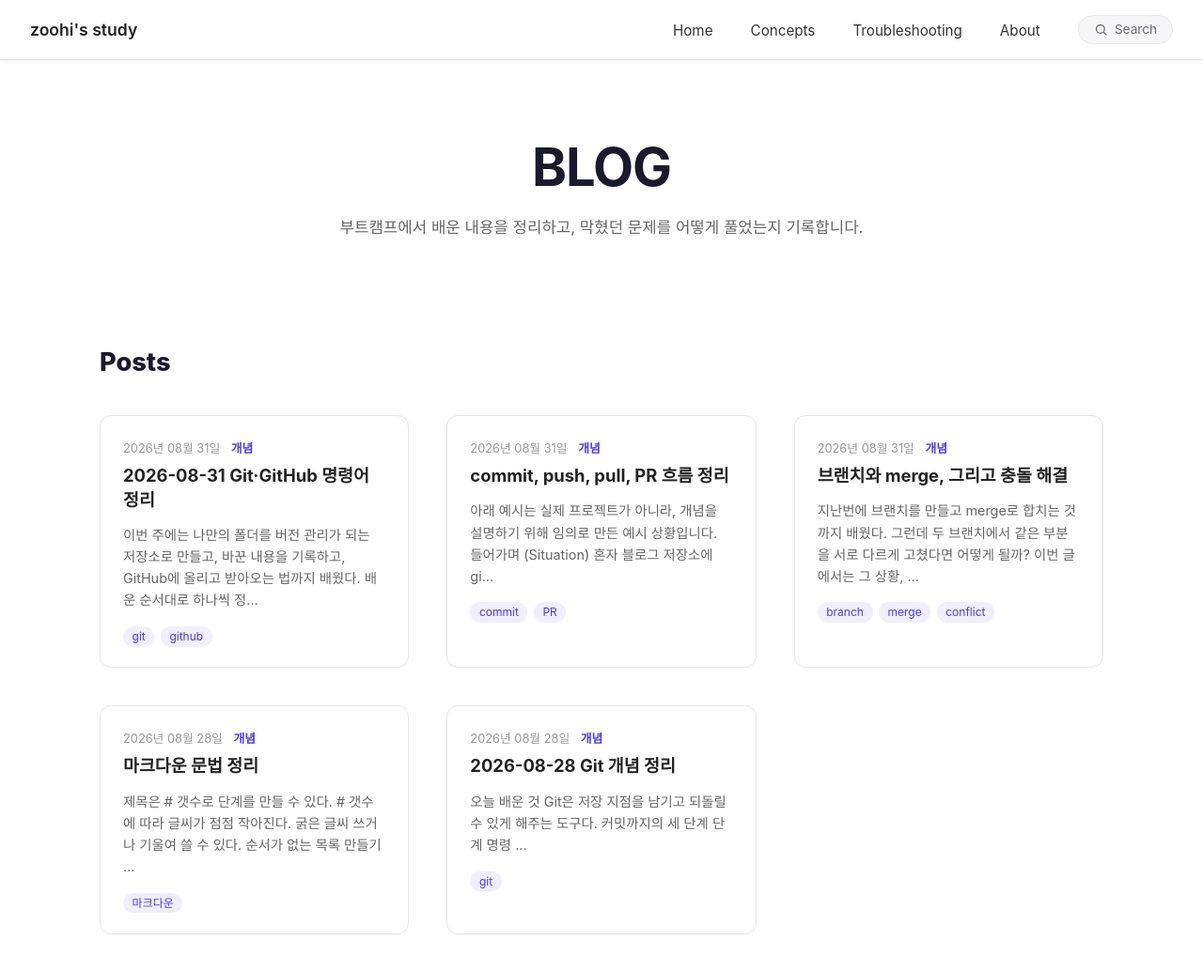
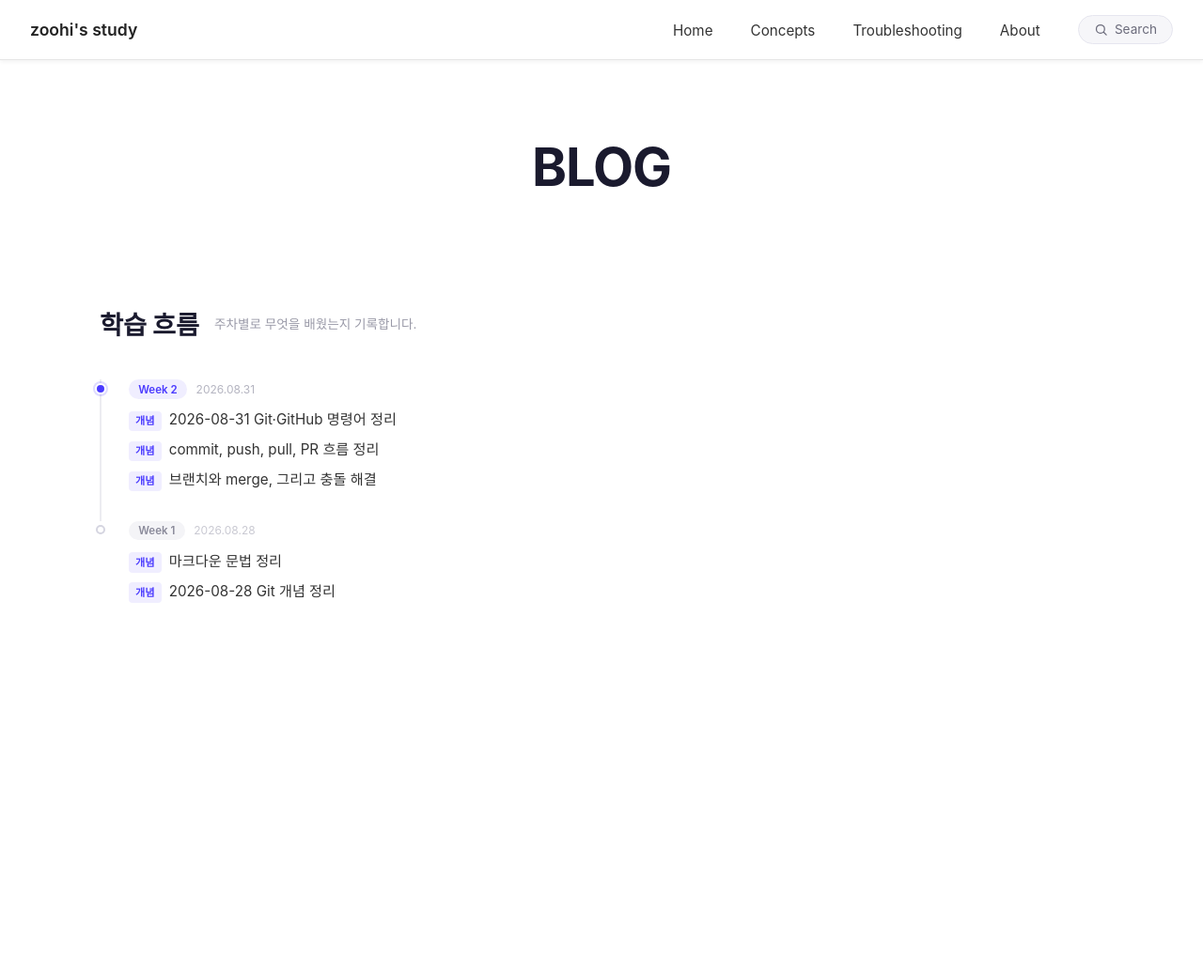
Before and after one commit to JHee0209/my-blog, a Jekyll site: the page built from index.md, in a window 1280 px wide and 1075 px high. Shown: the top 1034 px of the window at 94% size. Built offline with Jekyll 4.4.1, drawn with Linux system fonts in a browser that asks for light colours.

Commit message:
홈 화면 수정try

```diff
--- a/_config.yml
+++ b/_config.yml
@@ -3,6 +3,11 @@ description: 개발을 배우면서 정리하는 학습 기록
 remote_theme: mmistakes/jekyll-theme-basically-basic@1.4.5
 baseurl: "/my-blog"
 url: "https://jhee0209.github.io"
+bootcamp_start: 2026-08-24
+
+week_titles:
+  1: 개발 환경과 기초 문법
+  3: Git과 협업 흐름
 
 github_username: JHee0209
 author:
--- a/_layouts/home.html
+++ b/_layouts/home.html
@@ -19,7 +19,7 @@ layout: default
 
 .hero {
   text-align: center;
-  padding: 5rem 1rem 7rem;
+  padding: 5rem 1rem 6rem;
 }
 .hero h1 {
   font-size: 3.5rem;
@@ -45,6 +45,10 @@ layout: default
   font-weight: 800;
   margin: 0;
 }
+.section-head .sub {
+  font-size: 0.85rem;
+  color: #9a9aa8;
+}
 .more-btn {
   font-size: 0.85rem;
   color: #333;
@@ -58,79 +62,101 @@ layout: default
   background: #e5e5e5;
 }
 
-.post-section {
-  padding-bottom: 5rem;
-}
-.post-grid {
-  display: grid;
-  grid-template-columns: repeat(auto-fill, minmax(300px, 1fr));
-  gap: 2.5rem;
-}
-.post-card {
-  border: 1px solid #e5e5e5;
-  border-radius: 12px;
-  padding: 1.5rem;
-  transition: box-shadow 0.2s, transform 0.2s;
-}
-.post-card .cat {
-  margin-left: 0.5rem;
-  color: #4a3aff;
-  font-weight: 600;
+/* ===== 학습 흐름 타임라인 ===== */
+.timeline-section {
+  padding-bottom: 6rem;
 }
 
-.post-card:hover {
-  box-shadow: 0 6px 20px rgba(0,0,0,0.08);
-  transform: translateY(-3px);
+.tl-item {
+  position: relative;
+  padding-left: 1.8rem;
+  padding-bottom: 2rem;
+  border-left: 2px solid #ececf1;
 }
-.post-card .date {
-  font-size: 0.8rem;
-  color: #999;
-}
-.post-card h3 {
-  font-size: 1.15rem;
-  margin: 0.5rem 0 0.8rem;
-  line-height: 1.4;
-}
-.post-card h3 a {
-  color: #222;
-  text-decoration: none;
-}
-.post-card h3 a:hover {
-  color: #4a3aff;
-}
-.post-card .excerpt {
-  font-size: 0.9rem;
-  color: #666;
-  line-height: 1.6;
-  margin: 0 0 1rem;
-}
-.post-card .tags {
-  display: flex;
-  flex-wrap: wrap;
-  gap: 0.4rem;
+.tl-item:last-child {
+  border-left-color: transparent;
+  padding-bottom: 0;
 }
 
-.post-card .tags a {
-  display: inline-block;
-  text-decoration: none;
+.tl-dot {
+  position: absolute;
+  left: -6px;
+  top: 4px;
+  width: 10px;
+  height: 10px;
+  border-radius: 50%;
+  background: #fff;
+  border: 2px solid #d5d5e0;
+}
+.tl-item.is-current .tl-dot {
+  left: -7px;
+  width: 12px;
+  height: 12px;
+  background: #4a3aff;
+  border-color: #fff;
+  box-shadow: 0 0 0 2px rgba(74, 58, 255, 0.18);
 }
 
-.post-card .tags a span {
-  font-size: 0.75rem;
+.tl-meta {
+  display: flex;
+  align-items: baseline;
+  flex-wrap: wrap;
+  gap: 0.6rem;
+  margin-bottom: 0.7rem;
+}
+.tl-week {
+  font-size: 0.72rem;
+  font-weight: 600;
+  color: #8a8a9a;
+  background: #f4f4f7;
+  border-radius: 999px;
+  padding: 0.2rem 0.65rem;
+}
+.tl-item.is-current .tl-week {
   color: #4a3aff;
   background: #f0eeff;
-  padding: 0.2rem 0.6rem;
-  border-radius: 999px;
-  transition: all 0.2s;
+}
+.tl-date {
+  font-size: 0.75rem;
+  color: #c9c9d2;
+}
+.tl-item.is-current .tl-date {
+  color: #b4b4c0;
 }
 
-.post-card .tags a:hover span {
-  background: #4a3aff;
-  color: #fff;
+.tl-links {
+  display: flex;
+  flex-direction: column;
+  gap: 0.55rem;
+}
+.tl-link {
+  display: inline-flex;
+  align-items: baseline;
+  gap: 0.5rem;
+  font-size: 0.95rem;
+  color: #333;
+  text-decoration: none;
+  line-height: 1.5;
+  transition: color 0.18s;
+}
+.tl-link:hover,
+.tl-link:focus-visible {
+  color: #4a3aff;
+  outline: none;
+}
+.tl-link .tl-cat {
+  flex: none;
+  font-size: 0.7rem;
+  font-weight: 600;
+  color: #4a3aff;
+  background: #f0eeff;
+  border-radius: 4px;
+  padding: 0.15rem 0.45rem;
 }
 
 @media (max-width: 600px) {
   .hero h1 { font-size: 2.4rem; }
+  .section-head { flex-wrap: wrap; gap: 0.5rem 1rem; }
 }
 </style>
 
@@ -140,34 +166,60 @@ layout: default
 </div>
 
 <div class="home-wrap">
-  <div class="post-section">
+
+  {% if site.bootcamp_start and site.posts.size > 0 %}
+  <div class="timeline-section">
     <div class="section-head">
-      <h2>Posts</h2>
-      {% if site.posts.size > 6 %}
-      <a href="{{ '/archive/' | relative_url }}" class="more-btn">More →</a>
-      {% endif %}
+      <h2>학습 흐름</h2>
+      <span class="sub">주차별로 무엇을 배웠는지 기록합니다.</span>
     </div>
-    <div class="post-grid">
-      {% for post in site.posts limit: 6 %}
-      <article class="post-card">
-        <div class="date">{{ post.date | date: "%Y년 %m월 %d일" }}
-          {% if post.categories.size > 0 %}
-          <span class="cat">{{ post.categories.first }}</span>
-          {% endif %}
+
+    {% assign start = site.bootcamp_start | date: "%s" | plus: 0 %}
+    {% assign rows = "" | split: "" %}
+    {% for post in site.posts %}
+      {% assign elapsed = post.date | date: "%s" | plus: 0 | minus: start %}
+      {% if elapsed < 0 %}{% assign elapsed = 0 %}{% endif %}
+      {% assign wk = elapsed | divided_by: 604800 | plus: 1 %}
+      {% assign key = wk | prepend: "000" | slice: -3, 3 %}
+      {% assign rows = rows | push: key %}
+    {% endfor %}
+
+    {% assign week_keys = rows | uniq | sort | reverse %}
+
+    <div class="timeline">
+      {% for key in week_keys limit: 6 %}
+        {% assign wk_num = key | plus: 0 %}
+        <div class="tl-item{% if forloop.first %} is-current{% endif %}">
+          <span class="tl-dot"></span>
+
+          {% assign newest = nil %}
+          {% for post in site.posts %}
+            {% if rows[forloop.index0] == key and newest == nil %}
+              {% assign newest = post %}
+            {% endif %}
+          {% endfor %}
+
+          <div class="tl-meta">
+            <span class="tl-week">Week {{ wk_num }}</span>
+            <span class="tl-date">{{ newest.date | date: "%Y.%m.%d" }}</span>
+          </div>
+
+          <div class="tl-links">
+            {% for post in site.posts %}
+              {% if rows[forloop.index0] == key %}
+                <a class="tl-link" href="{{ post.url | relative_url }}">
+                  {% if post.categories.size > 0 %}
+                  <span class="tl-cat">{{ post.categories.first }}</span>
+                  {% endif %}
+                  <span>{{ post.title }}</span>
+                </a>
+              {% endif %}
+            {% endfor %}
+          </div>
         </div>
-        <h3><a href="{{ post.url | relative_url }}">{{ post.title }}</a></h3>
-        <p class="excerpt">{{ post.content | strip_html | truncate: 90 }}</p>
-        {% if post.tags.size > 0 %}
-        <div class="tags">
-          {% for tag in post.tags %}
-            <a href="{{ '/tags/' | relative_url }}#{{ tag | slugify }}">
-              <span>{{ tag }}</span>
-            </a>
-          {% endfor %}
-        </div>
-        {% endif %}
-      </article>
       {% endfor %}
     </div>
   </div>
+  {% endif %}
+
 </div>
--- a/index.md
+++ b/index.md
@@ -2,5 +2,3 @@
 layout: home
 title: BLOG
 ---
-
-부트캠프에서 배운 내용을 정리하고, 막혔던 문제를 어떻게 풀었는지 기록합니다.
```
